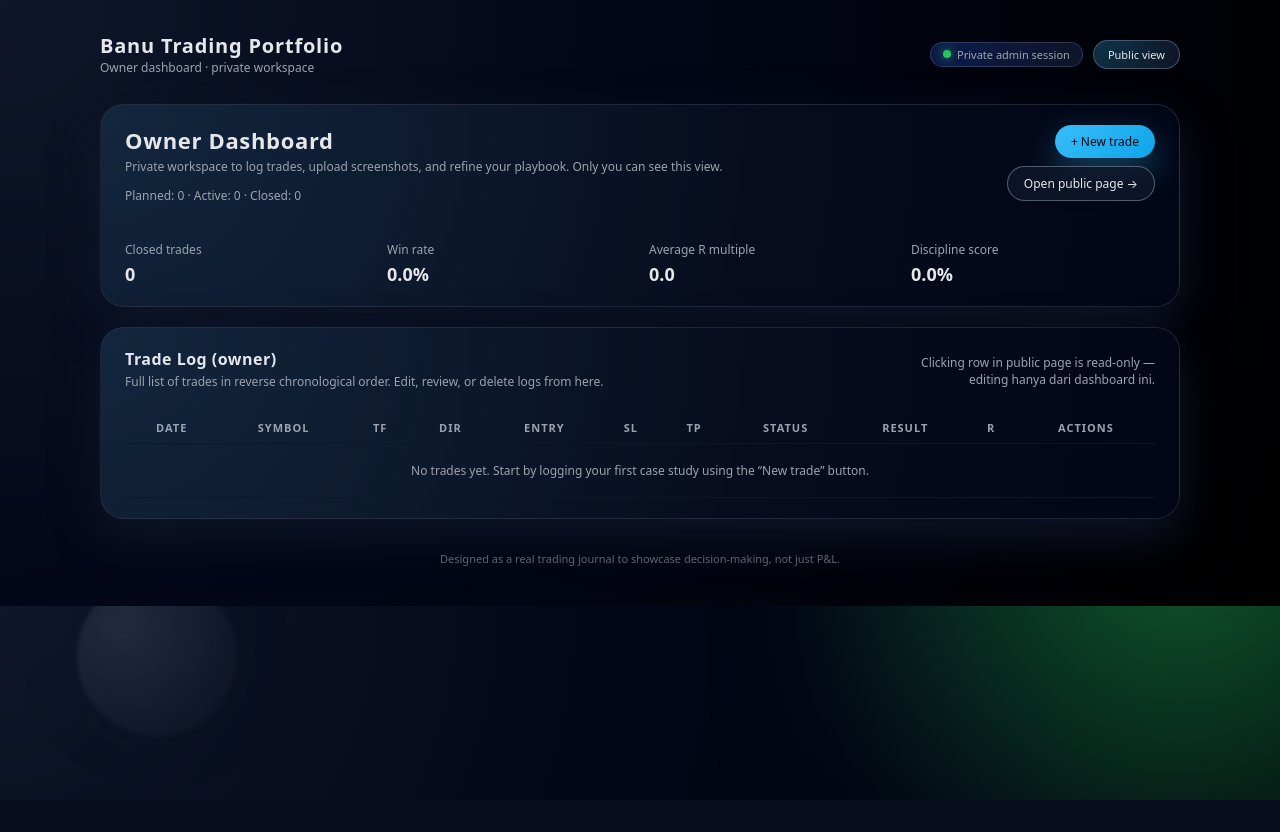
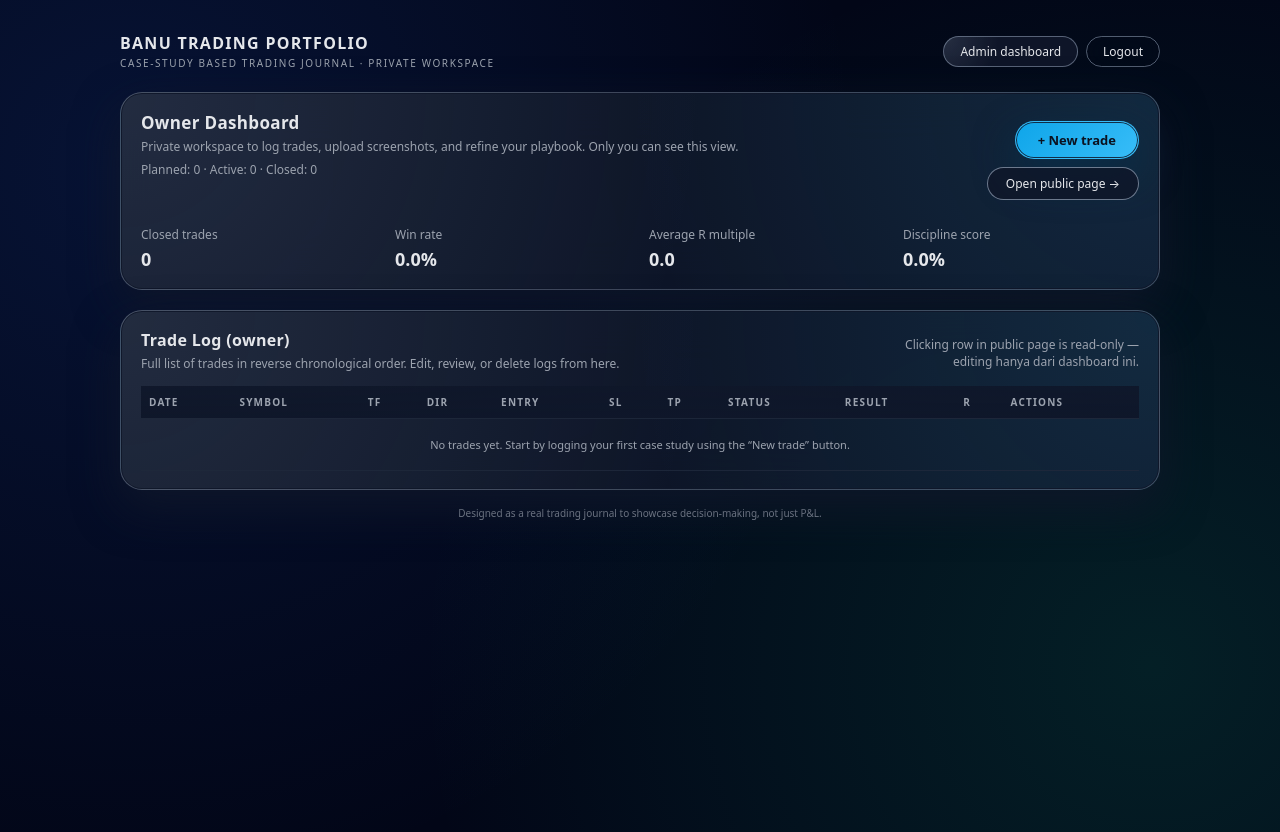
Before and after one commit to banuwij/trading-portfolio, a Flask app: page /admin in a window 1280 px wide. Before the commit the page ends 800 px from the top, so only its background shows below. Run offline with Flask 3, Linux system fonts and the light colour scheme; the visitor is signed in with stand-in values (Sample User, id 1); data that the repository does not hold is empty.

Commit message:
Refactor base.html for layout and style enhancements
Updated styles and structure for improved layout and design consistency.

```diff
--- a/templates/base.html
+++ b/templates/base.html
@@ -3,476 +3,381 @@
 <head>
   <meta charset="utf-8">
   <title>{% block title %}Banu Trading Portfolio{% endblock %}</title>
-  <meta name="viewport" content="width=device-width, initial-scale=1">
+  <meta name="viewport" content="width=device-width, initial-scale=1.0">
 
   <style>
     :root {
       --bg: #020617;
       --bg-soft: rgba(15, 23, 42, 0.9);
-      --border-subtle: rgba(148, 163, 184, 0.18);
-      --accent: #38bdf8;
+      --bg-glass: rgba(15, 23, 42, 0.82);
+      --border-soft: rgba(148, 163, 184, 0.35);
+      --accent: #22d3ee;
+      --accent-soft: rgba(56, 189, 248, 0.18);
       --accent-strong: #0ea5e9;
+      --accent-red: #f97373;
+      --accent-green: #22c55e;
+      --accent-yellow: #eab308;
       --text-main: #e5e7eb;
       --text-muted: #9ca3af;
-      --radius-lg: 24px;
+      --pill-dark: rgba(15, 23, 42, 0.9);
+      --radius-xl: 18px;
       --radius-pill: 999px;
-      --shadow-soft: 0 18px 45px rgba(15, 23, 42, 0.9);
     }
 
-    * { box-sizing: border-box; }
-
-    html, body {
-      margin: 0;
-      padding: 0;
+    * {
+      box-sizing: border-box;
       font-family: system-ui, -apple-system, BlinkMacSystemFont, "SF Pro Text",
       "Inter", sans-serif;
-      background: radial-gradient(circle at top left, #0f172a 0, #020617 45%, #000 100%);
+    }
+
+    body {
+      margin: 0;
+      min-height: 100vh;
+      background: radial-gradient(circle at 10% 20%, rgba(37, 99, 235, 0.14), transparent 55%),
+                  radial-gradient(circle at 90% 80%, rgba(16, 185, 129, 0.14), transparent 55%),
+                  var(--bg);
       color: var(--text-main);
     }
 
-    body { position: relative; overflow-x: hidden; }
-
-    .bg-bubbles {
-      position: fixed;
-      inset: 0;
-      pointer-events: none;
-      overflow: hidden;
-      z-index: -1;
+    .page-shell {
+      max-width: 1080px;
+      margin: 32px auto 40px;
+      padding: 0 20px 40px;
     }
 
-    .bg-bubbles::before,
-    .bg-bubbles::after {
-      content: "";
-      position: absolute;
-      border-radius: 999px;
-      filter: blur(40px);
-      opacity: 0.45;
-      mix-blend-mode: screen;
-    }
-
-    .bg-bubbles::before {
-      width: 520px; height: 520px;
-      background: radial-gradient(circle at 30% 30%, #22d3ee, #0f172a 70%);
-      top: -120px; left: -120px;
-    }
-
-    .bg-bubbles::after {
-      width: 640px; height: 640px;
-      background: radial-gradient(circle at 60% 30%, #22c55e, #020617 70%);
-      bottom: -180px; right: -160px;
-    }
-
-    .bubble {
-      position: absolute;
-      border-radius: 999px;
-      background: radial-gradient(circle at 30% 30%, rgba(148, 163, 184, 0.8), rgba(15, 23, 42, 0.1));
-      opacity: 0.20;
-      filter: blur(2px);
-      box-shadow: 0 0 60px rgba(15, 23, 42, 0.9);
-    }
-
-    .bubble-1 { width: 220px; height: 220px; right: 12%; top: 40%; }
-    .bubble-2 { width: 160px; height: 160px; left: 6%; bottom: 8%; }
-
-    .shell {
-      max-width: 1120px;
-      margin: 0 auto;
-      padding: 32px 20px 40px;
-    }
-
-    .topbar {
+    header {
       display: flex;
+      justify-content: space-between;
       align-items: center;
-      justify-content: space-between;
       gap: 16px;
-      margin-bottom: 28px;
-      flex-wrap: wrap;
+      margin-bottom: 22px;
     }
 
     .brand-title {
-      font-size: 20px;
+      font-size: 16px;
       font-weight: 600;
-      letter-spacing: 0.04em;
+      letter-spacing: 0.08em;
+      text-transform: uppercase;
     }
 
     .brand-sub {
+      font-size: 10px;
+      text-transform: uppercase;
+      letter-spacing: 0.16em;
+      color: var(--text-muted);
+      margin-top: 2px;
+    }
+
+    .nav-right {
+      display: flex;
+      align-items: center;
+      gap: 8px;
+    }
+
+    .nav-pill {
+      border-radius: var(--radius-pill);
+      padding: 6px 16px;
+      border: 1px solid rgba(148, 163, 184, 0.55);
+      background: radial-gradient(circle at 0 0, rgba(148, 163, 184, 0.18), transparent 40%),
+                  rgba(15, 23, 42, 0.94);
+      font-size: 12px;
+      color: var(--text-main);
+      text-decoration: none;
+      display: inline-flex;
+      align-items: center;
+      justify-content: center;
+      gap: 6px;
+      backdrop-filter: blur(14px);
+      -webkit-backdrop-filter: blur(14px);
+      transition: all 0.16s ease-out;
+      white-space: nowrap;
+    }
+
+    .nav-pill:hover {
+      border-color: var(--accent);
+      color: #f9fafb;
+      transform: translateY(-0.5px);
+      box-shadow: 0 10px 30px rgba(15, 23, 42, 0.8);
+    }
+
+    .nav-pill-outline {
+      background: transparent;
+    }
+
+    .glass-card {
+      border-radius: 22px;
+      padding: 18px 20px;
+      background:
+          radial-gradient(circle at 0 0, rgba(148, 163, 184, 0.16), transparent 55%),
+          radial-gradient(circle at 100% 0, rgba(56, 189, 248, 0.12), transparent 50%),
+          rgba(15, 23, 42, 0.88);
+      border: 1px solid var(--border-soft);
+      box-shadow:
+        0 18px 45px rgba(15, 23, 42, 0.9),
+        0 0 0 1px rgba(15, 23, 42, 0.9) inset;
+      backdrop-filter: blur(24px);
+      -webkit-backdrop-filter: blur(24px);
+    }
+
+    .section-heading {
+      font-size: 17px;
+      font-weight: 600;
+      letter-spacing: 0.02em;
+    }
+
+    .section-sub {
+      margin: 4px 0 0;
       font-size: 12px;
       color: var(--text-muted);
     }
 
-    .topbar-right {
-      display: flex;
-      align-items: center;
-      gap: 10px;
-      flex-wrap: wrap;
-      justify-content: flex-end;
-    }
-
-    .pill {
+    .btn-primary {
       border-radius: var(--radius-pill);
-      padding: 4px 12px;
-      font-size: 11px;
-      border: 1px solid rgba(148, 163, 184, 0.24);
-      color: var(--text-muted);
-      display: inline-flex;
-      align-items: center;
-      gap: 6px;
-      background: radial-gradient(circle at top left,
-        rgba(30, 64, 175, 0.4),
-        rgba(15, 23, 42, 0.9));
-      backdrop-filter: blur(14px);
-    }
-
-    .pill-dot {
-      width: 8px;
-      height: 8px;
-      border-radius: 999px;
-      background: #22c55e;
-      box-shadow: 0 0 10px rgba(34, 197, 94, 0.8);
-    }
-
-    .link-pill,
-    .link-pill-outline {
+      padding: 9px 22px;
+      background: linear-gradient(135deg, var(--accent-strong), #38bdf8);
+      border: 1px solid rgba(56, 189, 248, 0.9);
+      color: #0b1220;
+      font-size: 13px;
+      font-weight: 600;
       text-decoration: none;
-      border-radius: var(--radius-pill);
-      padding: 6px 14px;
-      font-size: 11px;
-      display: inline-flex;
-      align-items: center;
-      gap: 6px;
-      border: 1px solid rgba(148, 163, 184, 0.4);
-      backdrop-filter: blur(16px);
-    }
-
-    .link-pill {
-      color: var(--text-main);
-      background: radial-gradient(circle at 10% 0,
-        rgba(56, 189, 248, 0.26),
-        rgba(15, 23, 42, 0.92));
-    }
-
-    .link-pill-outline {
-      color: var(--text-muted);
-      background: rgba(15, 23, 42, 0.7);
-    }
-
-    .link-pill:hover,
-    .link-pill-outline:hover {
-      border-color: rgba(248, 250, 252, 0.6);
-    }
-
-    .glass-card {
-      border-radius: var(--radius-lg);
-      border: 1px solid var(--border-subtle);
-      background: radial-gradient(circle at top left,
-        rgba(15, 23, 42, 0.96),
-        rgba(2, 6, 23, 0.98));
-      box-shadow: var(--shadow-soft);
-      padding: 20px 24px;
-      backdrop-filter: blur(26px);
-      position: relative;
-      overflow: hidden;
-    }
-
-    .glass-card::before {
-      content: "";
-      position: absolute;
-      inset: 0;
-      background: radial-gradient(circle at 0% 0%, rgba(56, 189, 248, 0.18), transparent 60%);
-      opacity: 0.55;
-      pointer-events: none;
-    }
-
-    .glass-card > * { position: relative; }
-
-    .section-heading {
-      font-size: 22px;
-      font-weight: 600;
-      letter-spacing: 0.03em;
-    }
-
-    .section-sub {
-      margin-top: 3px;
-      font-size: 12px;
-      color: var(--text-muted);
-    }
-
-    .btn,
-    .btn-outline,
-    .btn-primary {
       display: inline-flex;
       align-items: center;
       justify-content: center;
       gap: 6px;
-      border-radius: var(--radius-pill);
-      padding: 8px 16px;
-      font-size: 12px;
+      margin-top: 10px;
       cursor: pointer;
-      text-decoration: none;
-      border: none;
-      transition: all .16s ease-out;
+      box-shadow:
+        0 16px 40px rgba(8, 47, 73, 0.9),
+        0 0 0 1px rgba(15, 23, 42, 0.85) inset;
+      transition: all 0.14s ease-out;
     }
 
-    .btn-primary,
-    .btn {
-      background: linear-gradient(135deg, var(--accent), var(--accent-strong));
-      color: #020617;
-      font-weight: 500;
-      box-shadow: 0 15px 35px rgba(56, 189, 248, 0.35);
+    .btn-primary:hover {
+      transform: translateY(-1px);
+      box-shadow:
+        0 22px 55px rgba(8, 47, 73, 1),
+        0 0 0 1px rgba(15, 23, 42, 0.9) inset;
     }
 
     .btn-outline {
-      background: rgba(15, 23, 42, 0.8);
-      border: 1px solid rgba(148, 163, 184, 0.5);
+      border-radius: var(--radius-pill);
+      padding: 7px 18px;
+      border: 1px solid rgba(148, 163, 184, 0.7);
+      background: rgba(15, 23, 42, 0.85);
       color: var(--text-main);
-    }
-
-    .btn:hover,
-    .btn-primary:hover {
-      filter: brightness(1.06);
-      transform: translateY(-1px);
+      font-size: 12px;
+      text-decoration: none;
+      display: inline-flex;
+      align-items: center;
+      justify-content: center;
+      gap: 6px;
+      cursor: pointer;
+      transition: all 0.16s ease-out;
     }
 
     .btn-outline:hover {
-      background: rgba(15, 23, 42, 0.95);
-      border-color: rgba(248, 250, 252, 0.5);
+      border-color: var(--accent);
+      color: #f9fafb;
+      box-shadow: 0 16px 35px rgba(15, 23, 42, 0.9);
+      transform: translateY(-1px);
     }
 
     table {
       width: 100%;
       border-collapse: collapse;
-      margin-top: 10px;
-      font-size: 12px;
-    }
-
-    thead {
-      text-transform: uppercase;
+      margin-top: 14px;
       font-size: 11px;
-      letter-spacing: .09em;
-      color: var(--text-muted);
     }
 
     th, td {
-      padding: 8px 10px;
-      border-bottom: 1px solid rgba(15, 23, 42, 0.9);
+      padding: 9px 8px;
+      text-align: left;
+      border-bottom: 1px solid rgba(30, 41, 59, 0.9);
+      white-space: nowrap;
     }
 
-    tbody tr:hover { background: rgba(15, 23, 42, 0.75); }
+    th {
+      font-size: 10px;
+      text-transform: uppercase;
+      letter-spacing: 0.12em;
+      color: var(--text-muted);
+      background: linear-gradient(to bottom, rgba(15, 23, 42, 0.9), rgba(15, 23, 42, 0.98));
+      position: sticky;
+      top: 0;
+      z-index: 1;
+    }
+
+    tbody tr:hover {
+      background: radial-gradient(circle at 0 0, rgba(56, 189, 248, 0.10), transparent 55%);
+    }
 
     .badge {
-      display: inline-flex;
-      align-items: center;
-      padding: 2px 8px;
       border-radius: 999px;
+      padding: 3px 8px;
       font-size: 10px;
-      text-transform: uppercase;
-      letter-spacing: .12em;
-      border: 1px solid rgba(148, 163, 184, 0.5);
-      color: var(--text-muted);
+      border: 1px solid rgba(148, 163, 184, 0.6);
+      background: rgba(15, 23, 42, 0.95);
     }
 
     .badge-win {
-      border-color: rgba(34, 197, 94, 0.7);
+      border-color: rgba(34, 197, 94, 0.85);
+      background: rgba(22, 163, 74, 0.16);
       color: #bbf7d0;
-      background: rgba(22, 163, 74, 0.1);
     }
 
     .badge-lose {
-      border-color: rgba(248, 113, 113, 0.7);
+      border-color: rgba(248, 113, 113, 0.9);
+      background: rgba(248, 113, 113, 0.16);
       color: #fecaca;
-      background: rgba(248, 113, 113, 0.08);
     }
 
     .badge-pending {
-      border-color: rgba(251, 191, 36, 0.7);
-      color: #facc15;
-      background: rgba(202, 138, 4, 0.1);
+      border-color: rgba(234, 179, 8, 0.9);
+      background: rgba(234, 179, 8, 0.16);
+      color: #fef3c7;
     }
 
-    .tag {
-      display: inline-flex;
-      padding: 2px 8px;
-      border-radius: 999px;
-      font-size: 10px;
-      background: rgba(15, 23, 42, 0.9);
-      border: 1px solid rgba(148, 163, 184, 0.6);
-      color: var(--text-muted);
+    .badge-dir-buy {
+      border-color: rgba(34, 197, 94, 0.9);
+      background: rgba(22, 163, 74, 0.22);
+      color: #bbf7d0;
     }
 
-    .tag-strong {
-      border-color: rgba(56, 189, 248, 0.8);
-      background: rgba(15, 23, 42, 0.95);
-      color: #e0f2fe;
+    .badge-dir-sell {
+      border-color: rgba(248, 113, 113, 0.9);
+      background: rgba(248, 113, 113, 0.22);
+      color: #fee2e2;
     }
 
-    input[type="text"],
-    input[type="number"],
-    input[type="date"],
-    input[type="password"],
-    select,
-    textarea {
-      background: rgba(15, 23, 42, 0.9);
-      border-radius: 999px;
-      border: 1px solid rgba(30, 64, 175, 0.6);
-      color: var(--text-main);
-      font-size: 13px;
-      padding: 7px 11px;
-      outline: none;
-      transition: border-color 0.16s ease, box-shadow 0.16s ease, background 0.16s ease;
+    .badge-status-planned {
+      border-color: rgba(234, 179, 8, 0.95);
+      background: rgba(234, 179, 8, 0.20);
+      color: #fef3c7;
     }
 
-    textarea {
-      border-radius: 16px;
-      min-height: 96px;
-      resize: vertical;
-      line-height: 1.4;
+    .badge-status-active {
+      border-color: rgba(34, 197, 94, 0.95);
+      background: rgba(22, 163, 74, 0.20);
+      color: #bbf7d0;
     }
 
-    input::placeholder,
-    textarea::placeholder {
-      color: rgba(148, 163, 184, 0.7);
-      font-size: 12px;
+    .badge-status-closed {
+      border-color: rgba(148, 163, 184, 0.9);
+      background: rgba(15, 23, 42, 0.9);
+      color: #e5e7eb;
     }
 
-    input:focus,
-    select:focus,
-    textarea:focus {
-      border-color: var(--accent);
-      box-shadow: 0 0 0 1px rgba(56, 189, 248, 0.5);
-      background: rgba(15, 23, 42, 0.96);
+    .link-pill-outline {
+      border-radius: var(--radius-pill);
+      padding: 5px 14px;
+      border: 1px solid rgba(148, 163, 184, 0.7);
+      text-decoration: none;
+      font-size: 11px;
+      color: var(--text-main);
+      background: rgba(15, 23, 42, 0.9);
+      transition: all 0.15s ease-out;
     }
 
-    input[type="file"] {
-      border-radius: 999px;
-      padding: 6px 10px;
-      font-size: 12px;
+    .link-pill-outline:hover {
+      border-color: var(--accent);
+      color: #f9fafb;
+      box-shadow: 0 12px 30px rgba(15, 23, 42, 0.9);
     }
 
-    .form-two-column {
-      display: grid;
-      grid-template-columns: minmax(0, 1.25fr) minmax(0, 1fr);
-      gap: 24px;
-    }
-    @media (max-width: 900px) {
-      .form-two-column { grid-template-columns: 1fr; }
+    .form-label {
+      font-size: 11px;
+      color: var(--text-muted);
+      letter-spacing: 0.03em;
+      text-transform: uppercase;
     }
 
-    .form-column {
-      display: flex;
-      flex-direction: column;
-      gap: 14px;
+    .input-field {
+      border-radius: 999px;
+      border: 1px solid rgba(51, 65, 85, 0.9);
+      background: rgba(15, 23, 42, 0.96);
+      padding: 7px 11px;
+      font-size: 12px;
+      color: var(--text-main);
+      outline: none;
+      width: 100%;
+      transition: all 0.14s ease-out;
+    }
+
+    textarea.input-field {
+      border-radius: 16px;
+    }
+
+    .input-field:focus {
+      border-color: var(--accent);
+      box-shadow: 0 0 0 1px rgba(56, 189, 248, 0.6);
     }
 
     .form-section-title {
       font-size: 13px;
       font-weight: 600;
-      letter-spacing: .04em;
+      letter-spacing: 0.05em;
       text-transform: uppercase;
-      color: var(--text-muted);
-      margin-bottom: 6px;
-    }
-
-    .form-row-2,
-    .form-row-3 {
-      display: grid;
-      gap: 10px;
-    }
-
-    .form-row-2 { grid-template-columns: repeat(2, minmax(0, 1fr)); }
-    .form-row-3 { grid-template-columns: repeat(3, minmax(0, 1fr)); }
-
-    @media (max-width: 900px) {
-      .form-row-2, .form-row-3 { grid-template-columns: 1fr; }
-    }
-
-    .form-field {
-      display: flex;
-      flex-direction: column;
-      gap: 4px;
-    }
-
-    .form-label {
-      font-size: 12px;
       color: var(--text-muted);
     }
 
-    .checklist-grid {
-      display: grid;
-      grid-template-columns: repeat(2, minmax(0, 1fr));
-      gap: 8px;
-      margin-top: 6px;
-    }
-
-    @media (max-width: 700px) {
-      .checklist-grid { grid-template-columns: 1fr; }
-    }
-
-    .check-item {
-      display: flex;
-      align-items: center;
-      gap: 6px;
-      font-size: 12px;
+    .page-footer {
+      margin-top: 16px;
+      font-size: 10px;
+      text-align: center;
       color: var(--text-muted);
     }
 
-    footer {
-      margin-top: 32px;
-      font-size: 11px;
-      color: var(--text-muted);
-      text-align: center;
-      opacity: 0.6;
+    @media (max-width: 720px) {
+      .page-shell {
+        margin-top: 20px;
+      }
+      header {
+        flex-direction: column;
+        align-items: flex-start;
+        gap: 10px;
+      }
+      .nav-right {
+        align-self: flex-end;
+      }
     }
   </style>
 </head>
 <body>
-
-<div class="bg-bubbles">
-  <div class="bubble bubble-1"></div>
-  <div class="bubble bubble-2"></div>
-</div>
-
-<div class="shell">
-  <header class="topbar">
+  <div class="page-shell">
+    <header>
       <div>
-      <div class="brand-title">Banu Trading Portfolio</div>
+        <div class="brand-title">BANU TRADING PORTFOLIO</div>
         <div class="brand-sub">
           {% if is_public %}
-          Case-study based trading journal · public view
+          CASE-STUDY BASED TRADING JOURNAL · PUBLIC VIEW
           {% else %}
-          Owner dashboard · private workspace
+          CASE-STUDY BASED TRADING JOURNAL · PRIVATE WORKSPACE
           {% endif %}
         </div>
       </div>
 
-    <div class="topbar-right">
-      {% if is_admin and not is_public %}
-        <div class="pill">
-          <span class="pill-dot"></span>
-          <span>Private admin session</span>
-        </div>
+      <div class="nav-right">
+        {% if is_admin %}
+          <a href="{{ url_for('admin_dashboard') }}" class="nav-pill">Admin dashboard</a>
+          <a href="{{ url_for('logout') }}" class="nav-pill nav-pill-outline">Logout</a>
+        {% else %}
+          {% if is_public %}
+            <a href="{{ url_for('login') }}" class="nav-pill">Login</a>
+            <a href="https://www.linkedin.com/in/banuwijaya" target="_blank" class="nav-pill nav-pill-outline">
+              Hire me on LinkedIn ↗
+            </a>
+          {% else %}
+            <a href="{{ url_for('logout') }}" class="nav-pill nav-pill-outline">Logout</a>
           {% endif %}
-
-      {% if is_public %}
-        {% if is_admin %}
-          <a href="{{ url_for('admin_dashboard') }}" class="link-pill-outline">Owner dashboard</a>
-        {% else %}
-          <a href="{{ url_for('login') }}" class="link-pill-outline">Owner login</a>
-        {% endif %}
-      {% else %}
-        <a href="{{ url_for('public_root') }}" class="link-pill">Public view</a>
         {% endif %}
       </div>
     </header>
 
-  <main>
     {% block content %}{% endblock %}
-  </main>
 
-  <footer>
+    <div class="page-footer">
       Designed as a real trading journal to showcase decision-making, not just P&amp;L.
-  </footer>
     </div>
-
-{% block scripts %}{% endblock %}
+  </div>
 </body>
 </html>
```
Lines whose indentation alone changed are shown as unchanged.
